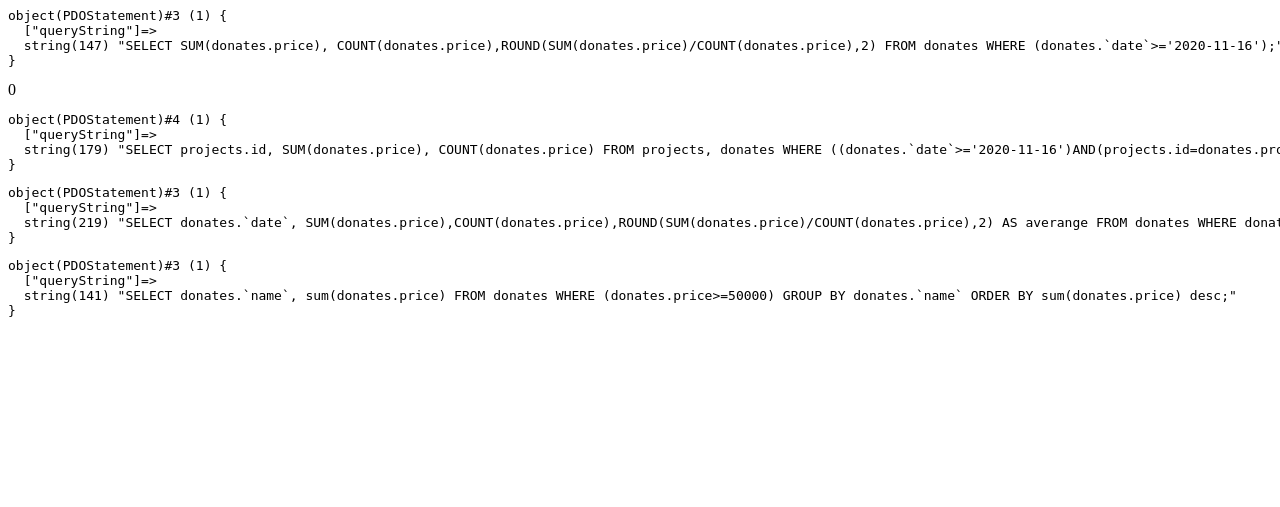
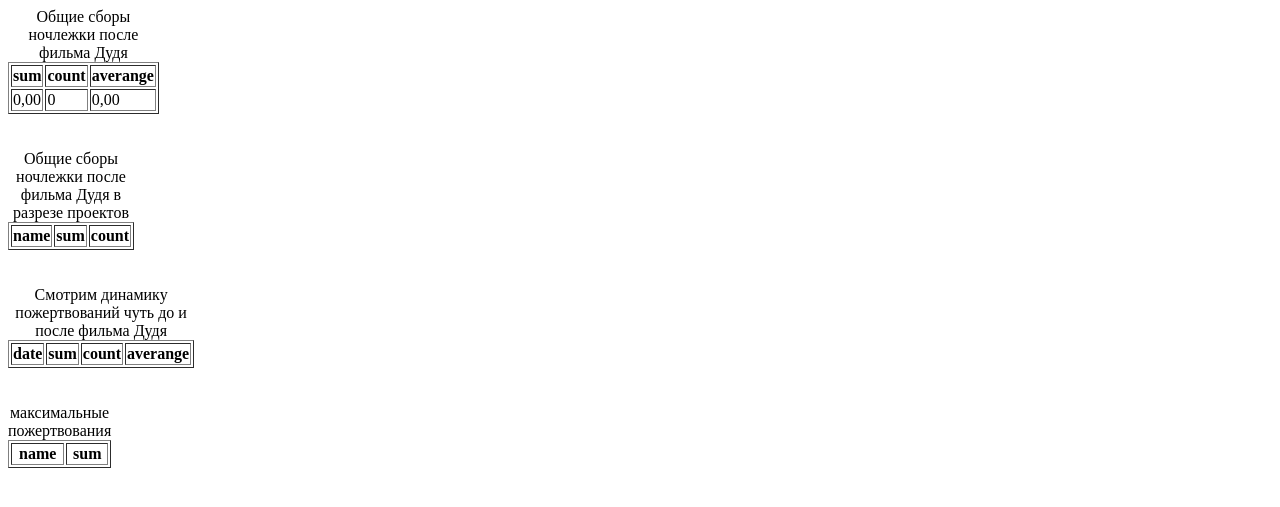
Before and after one commit to vorontsov180885/vdud, a PHP site: page / in a window 1280 px wide; the page is wider, and only the part inside the window is pictured. Shown: the top 507 px of that part. Run offline with PHP 8.4, Linux system fonts and the light colour scheme; tables that the repository leaves empty hold one stand-in row (values such as "Sample post"); lists and menus that the app fills with data are empty.

Commit message:
обработал стандартную аналитику в таблицах

```diff
--- a/index.php
+++ b/index.php
@@ -8,30 +8,73 @@
     die();
 }
 
-$sql = 'SELECT SUM(donates.price), COUNT(donates.price),ROUND(SUM(donates.price)/COUNT(donates.price),2) FROM donates WHERE (donates.`date`>=\'2020-11-16\');';
 
-vardump($dbh->query($sql));
+//1
+$sql = 'SELECT SUM(donates.price) AS \'sum\', COUNT(donates.price) AS \'count\',ROUND(SUM(donates.price)/COUNT(donates.price),2) AS \'averange\'  FROM donates WHERE (donates.`date`>=\'2020-11-16\');';
+//vardump($dbh->query($sql));
+echo "<table border =1><th>sum</th><th>count</th><th>averange</th>";
+echo "<caption>Общие сборы ночлежки после фильма Дудя</caption>";
+foreach ($dbh->query($sql) as $row) {
+    echo "<tr>";
+    echo "<td>". number_format($row['sum'], 2, ',', ' ') . "</td>";
+    echo "<td>". number_format($row['count'], 0, ',', ' ')  . "</td>";
+    echo "<td>". number_format($row['averange'], 2, ',', ' ')  . "</td>";
+    echo "</tr>";
+}
+echo "</table>";
+echo "<br><br>";
 
 
+//2
+$sql = 'SELECT projects.`name` AS \'name\', SUM(donates.price) AS \'sum\', COUNT(donates.price) AS \'count\' FROM donates,projects WHERE ((donates.`date`>=\'2020-11-16\')AND(projects.id=donates.project_id)) GROUP BY projects.`name`;';
+//vardump($dbh->query($sql));
+echo "<table border =1><th>name</th><th>sum</th><th>count</th>";
+echo "<caption>Общие сборы ночлежки после фильма Дудя в разрезе проектов</caption>";
 foreach ($dbh->query($sql) as $row) {
-    print $row['SUM(donates.price)'] . "\t";
-    print $row['COUNT(donates.price)'] . "\t";
-    print $row['ROUND(SUM(donates.price)/COUNT(donates.price),2)'] . "\n";
+    echo "<tr>";
+    echo "<td>". $row['name'] . "</td>";
+    echo "<td>". number_format($row['sum'], 2, ',', ' ')  . "</td>";
+    echo "<td>". number_format($row['count'], 0, ',', ' ')  . "</td>";
+    echo "</tr>";
 }
+echo "</table>";
+echo "<br><br>";
 
 
-$sql = 'SELECT projects.id, SUM(donates.price), COUNT(donates.price) FROM projects, donates WHERE ((donates.`date`>=\'2020-11-16\')AND(projects.id=donates.project_id)) GROUP BY projects.id;';
-vardump($dbh->query($sql));
-
-foreach ($dbh->query($sql) as $row) {
-    print $row['projects.id'] . "\t";
-    print $row['SUM(donates.price)'] . "\t";
-    print $row['COUNT(donates.price)'] . "<br>";
-}
 
 
-$sql = 'SELECT donates.`date`, SUM(donates.price),COUNT(donates.price),ROUND(SUM(donates.price)/COUNT(donates.price),2) AS averange FROM donates WHERE donates.`date`>\'2020-10-01\' GROUP BY donates.`date` order BY donates.`date`;';
-vardump($dbh->query($sql));
 
-$sql = 'SELECT donates.`name`, sum(donates.price) FROM donates WHERE (donates.price>=50000) GROUP BY donates.`name` ORDER BY sum(donates.price) desc;';
-vardump($dbh->query($sql));
+
+
+
+//3
+
+$sql = 'SELECT DATE_FORMAT(donates.`date`, \'%d.%m.%Y\') AS \'date\', SUM(donates.price) AS \'sum\',COUNT(donates.price) AS \'count\',ROUND(SUM(donates.price)/COUNT(donates.price),2) AS \'averange\' FROM donates WHERE donates.`date`>\'2020-10-01\' GROUP BY donates.`date` order BY donates.`date`;';
+//vardump($dbh->query($sql));
+echo "<table border =1><th>date</th><th>sum</th><th>count</th><th>averange</th>";
+echo "<caption>Смотрим динамику пожертвований чуть до и после фильма Дудя</caption>";
+foreach ($dbh->query($sql) as $row){
+    echo "<tr>";
+    echo "<td>". $row['date']. "</td>";
+    echo "<td>". number_format($row['sum'], 2, ',', ' ') . "</td>";
+    echo "<td>". number_format($row['count'], 0, ',', ' ')  . "</td>";
+    echo "<td>". number_format($row['averange'], 2, ',', ' ')  . "</td>";
+    echo "</tr>";
+}
+echo "</table>";
+echo "</table>";
+echo "<br><br>";
+
+
+//4
+$sql = 'SELECT donates.`name` AS \'name\', sum(donates.price) AS \'sum\' FROM donates WHERE (donates.price>=50000) GROUP BY donates.`name` ORDER BY sum(donates.price) desc;';
+//vardump($dbh->query($sql));
+echo "<table border =1><th>name</th><th>sum</th>";
+echo "<caption>максимальные пожертвования</caption>";
+foreach ($dbh->query($sql) as $row){
+    echo "<tr>";
+    echo "<td>". $row['name']. "</td>";
+    echo "<td>". number_format($row['sum'], 2, ',', ' ') . "</td>";
+    echo "</tr>";
+}
+echo "</table>";
```
Also changed, not shown: database/sql.txt (+7 -8 lines).
